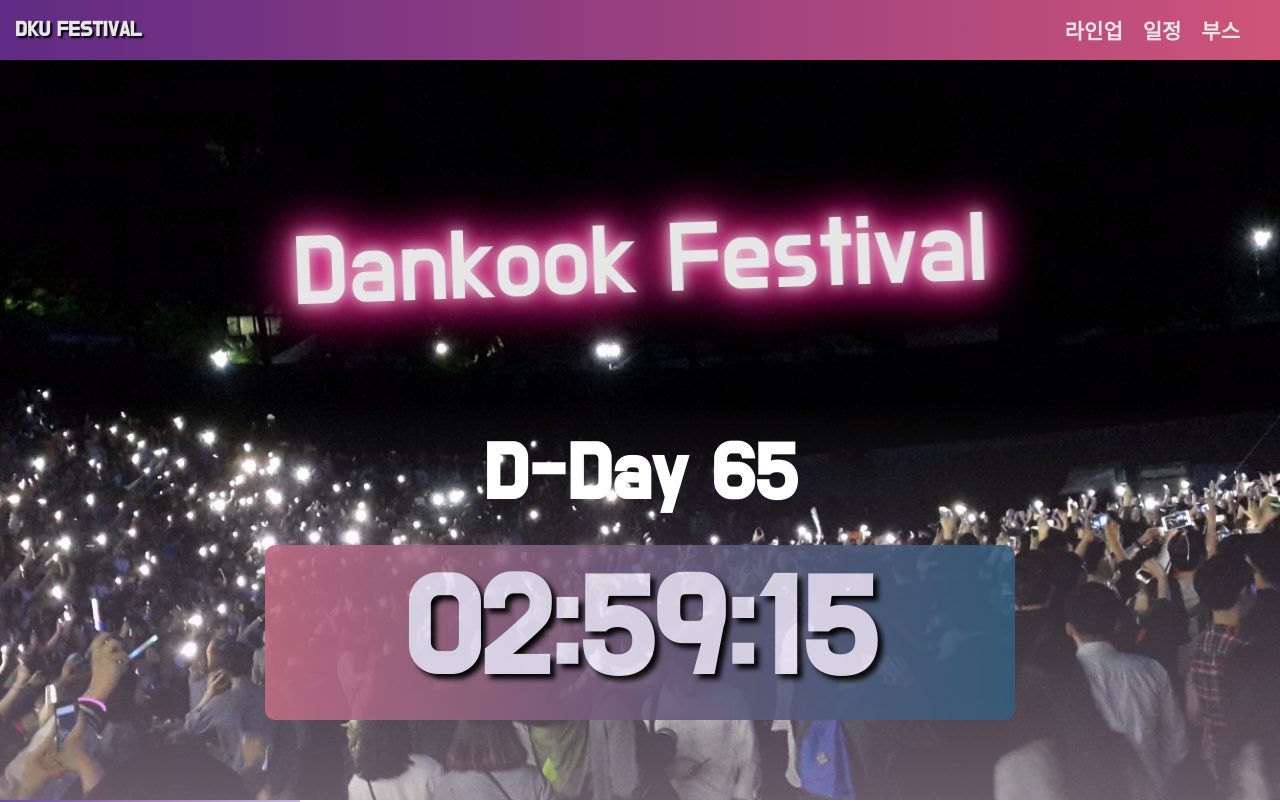
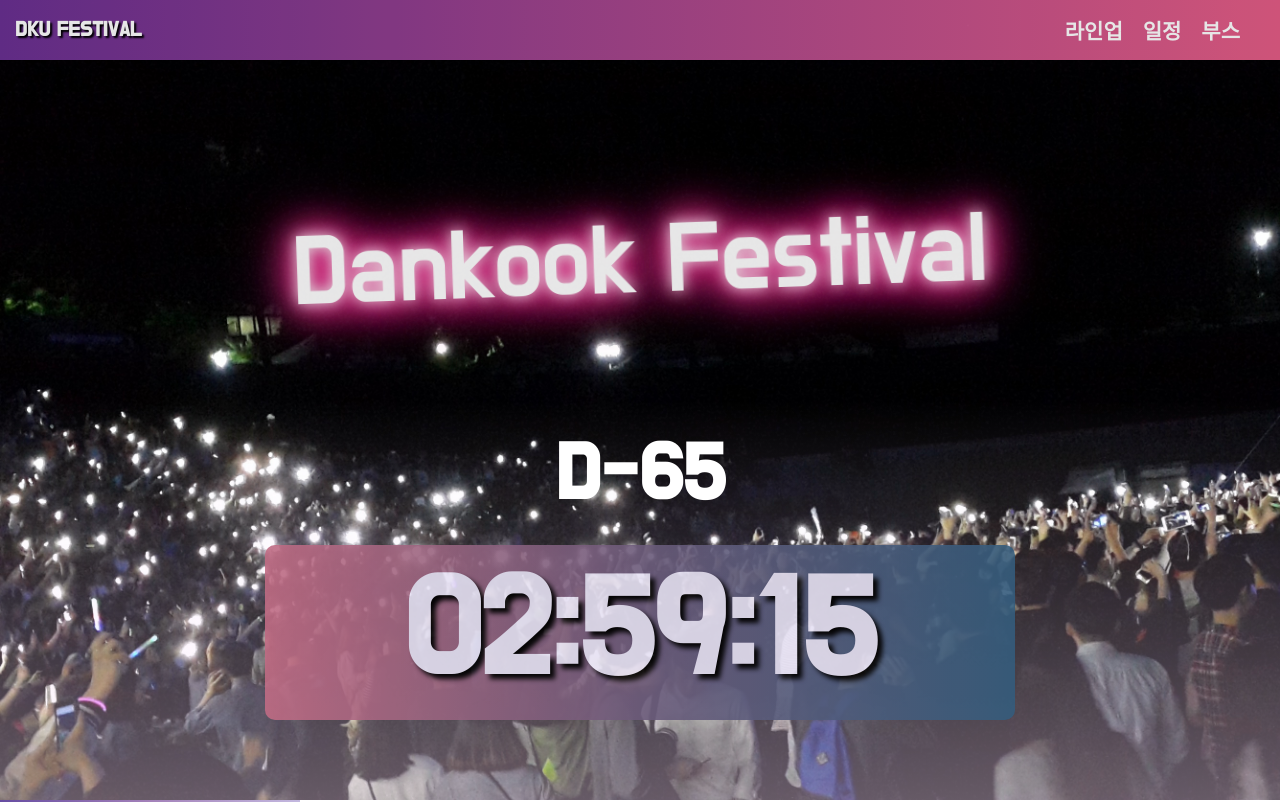
Before and after one commit to InKyoJeong/DKU_Festival, a React (Create React App) app: page / in a window 1280 px wide. Shown: the top 802 px of the page. Built offline with nearby package versions, Linux system fonts and the light colour scheme.

Commit message:
fix: Fix Nan Error in IE

```diff
--- a/src/components/Clock.js
+++ b/src/components/Clock.js
@@ -12,6 +12,7 @@ class Clock extends React.Component {
 
   count = toDate => {
     const now = new Date();
+
     let gap = toDate.getTime() - now.getTime();
     if (gap < 0) {
       clearInterval(this.interValSet);
@@ -45,7 +46,7 @@ class Clock extends React.Component {
     }
   };
   componentDidMount() {
-    const until = new Date("2020-5-10");
+    const until = new Date("2020/05/10");
     this.interValSet = setInterval(() => {
       this.count(until);
     }, 1000);
--- a/src/components/ClockPresenter.js
+++ b/src/components/ClockPresenter.js
@@ -6,7 +6,7 @@ const ClockPresenter = ({ days, hours, minutes, seconds, progress }) => (
   <ClockContainer>
     <FestaTitle>Dankook Festival</FestaTitle>
     <DaysContainer>
-      <Days>D-Day {days}</Days>
+      <Days>D-{days}</Days>
     </DaysContainer>
     <TimeContainer>
       <Hours>{hours < 10 ? `0${hours}` : hours}:</Hours>
```
